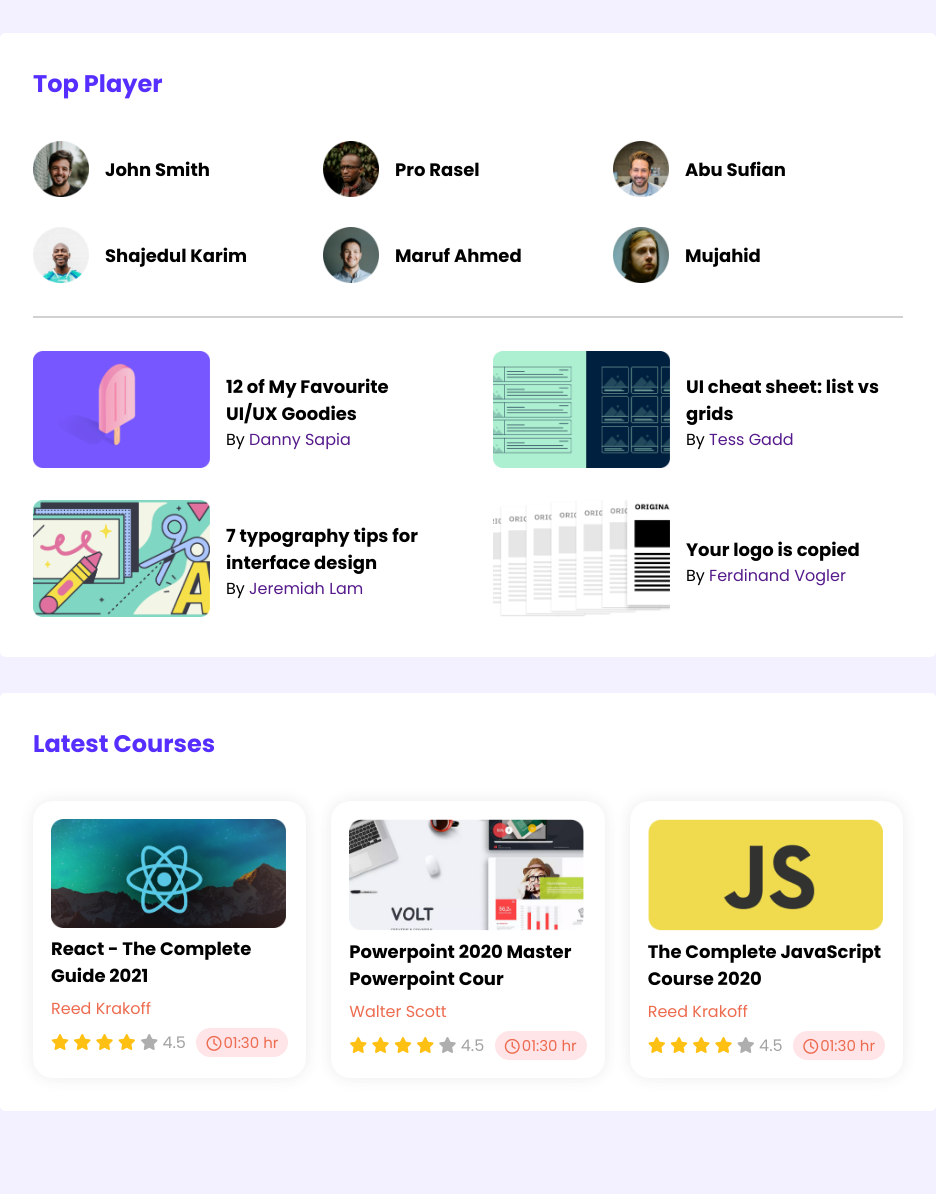
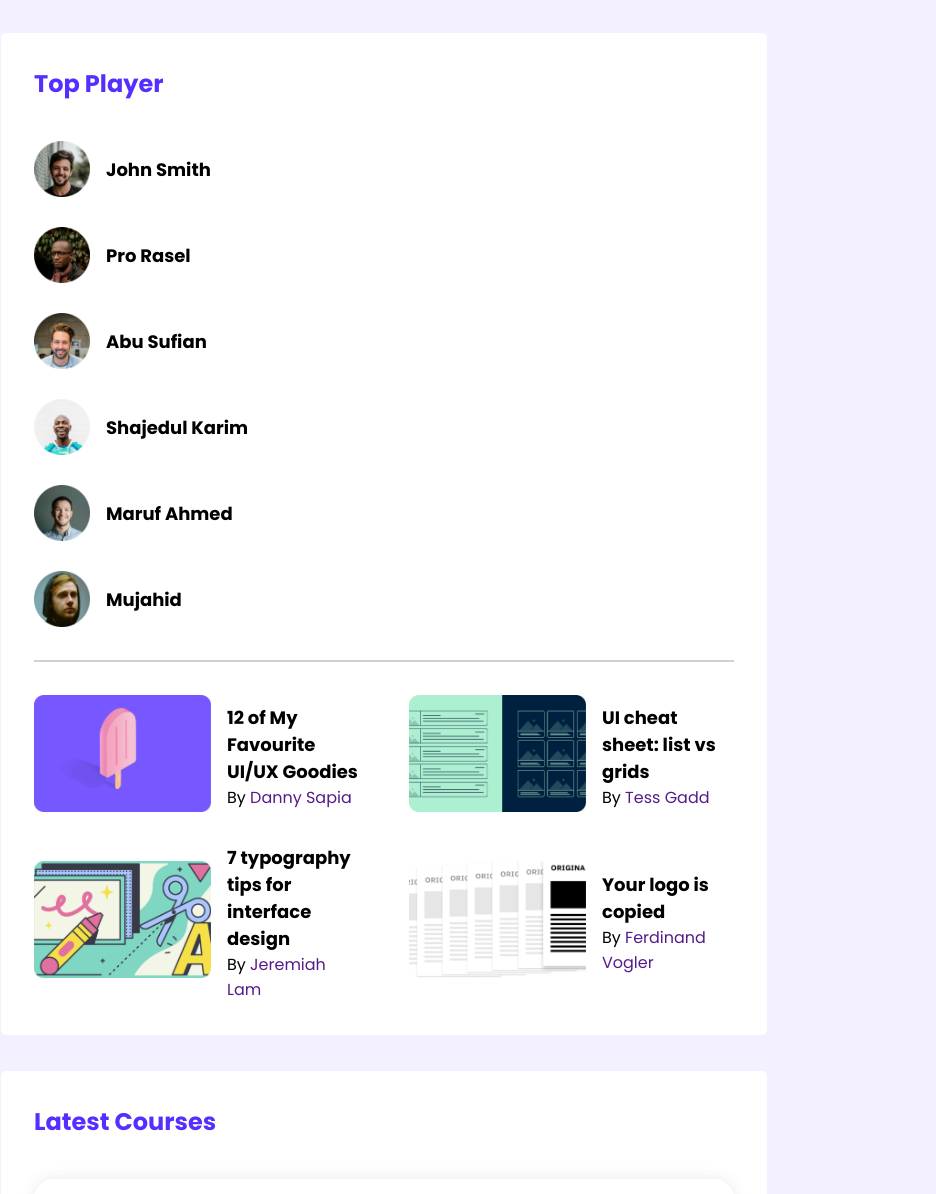
Before and after one commit to anikbhaya/leader-board, a plain HTML site: page index.html in a window 768 px wide. Shown: the part 97-1291 px from the top of the page, 936 px wide, since content can reach past the window. Before the commit the page ends 1244 px from the top, so only its background shows below. Drawn offline with Linux system fonts and the light colour scheme.

Commit message:
media query update

```diff
--- a/Styles/styles.css
+++ b/Styles/styles.css
@@ -240,16 +240,27 @@ header .container{
     }
 
     .players{
-        grid-template-columns: repeat(2, 1fr);
+        grid-template-columns: 1fr;
     }
 
     .courses{
-        grid-template-columns: repeat(2, 1fr);
+        grid-template-columns: 1fr;
         grid-row-gap: 25px;
     }
 }
 
 
 @media screen and (min-width: 768px) and (max-width:1023px) {
+    .container{
+        width: 700px;
+    }
 
+    .players{
+        grid-template-columns: 1fr;
+    }
+
+    .courses{
+        grid-template-columns: 1fr;
+        grid-row-gap: 25px;
+    }
 }
```
